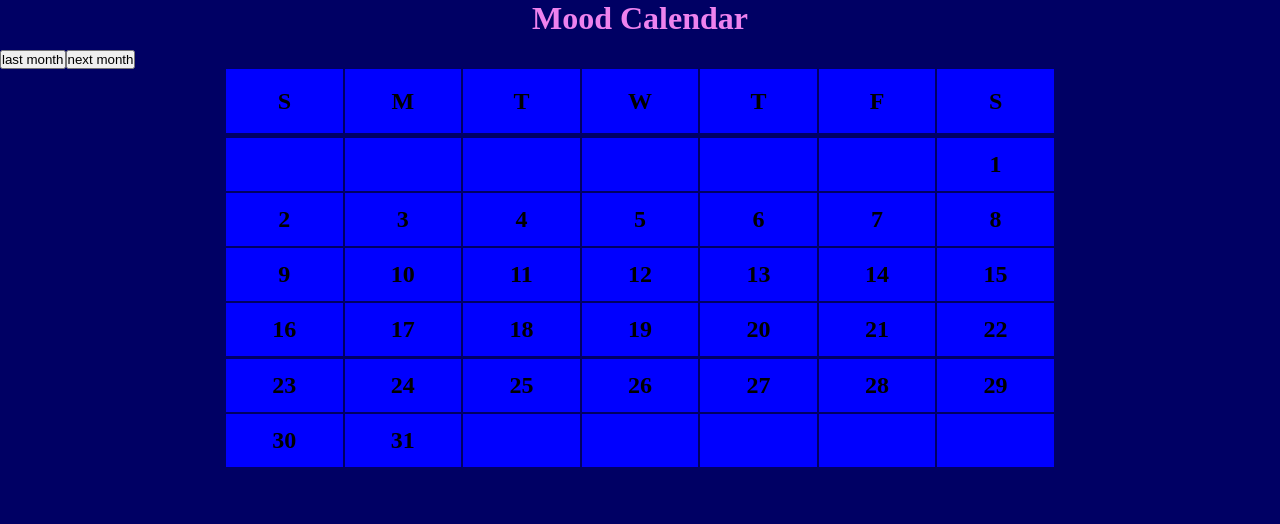
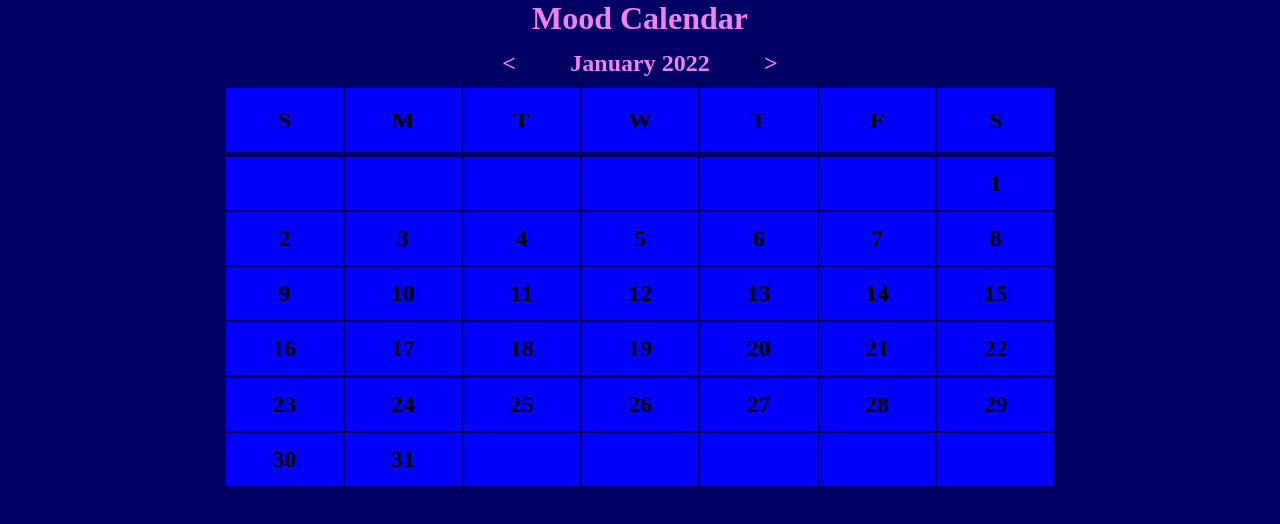
Before and after one commit to Matthew-Sudekum/Mood-Calendar, an Angular app: page /calendar in a window 1280 px wide. Shown: the top 524 px of the page. Built offline with nearby package versions, Linux system fonts and the light colour scheme.

Commit message:
Styled calendar better; Started work on selecting moods for each day

```diff
--- a/src/app/app.module.ts
+++ b/src/app/app.module.ts
@@ -4,11 +4,13 @@ import { BrowserModule } from '@angular/platform-browser';
 import { AppRoutingModule } from './app-routing.module';
 import { AppComponent } from './app.component';
 import { CalendarComponent } from './calendar/calendar.component';
+import { MoodComponent } from './mood/mood.component';
 
 @NgModule({
   declarations: [
     AppComponent,
-    CalendarComponent
+    CalendarComponent,
+    MoodComponent
   ],
   imports: [
     BrowserModule,
--- a/src/app/calendar/calendar.component.css
+++ b/src/app/calendar/calendar.component.css
@@ -5,6 +5,21 @@ div {
 h1 {
     height: 50px;
     color: violet;
+}
+div#top {
+    margin-bottom: 10px;
+    height: 28px;
+    width: 30%;
+}
+#top > h2 {
+    color: violet;
+}
+#chevron {
+    width: 25px;
+}
+#chevron:hover {
+    color: rgb(255, 205, 255);
+    cursor: pointer;
 }
 .flex-container {
     justify-content: center;
@@ -61,3 +76,8 @@ h1 {
     vertical-align: middle;
     text-align: center;
 }
+
+.select:hover {
+    background-color: rgb(0, 0, 190);
+    cursor: pointer;
+}
--- a/src/app/calendar/calendar.component.html
+++ b/src/app/calendar/calendar.component.html
@@ -1,6 +1,9 @@
 <h1 class="flex-center">Mood Calendar</h1>
-<button class="flex-center" (click)="getLastCalendar()">last month</button>
-<button class="flex-center" (click)="getNextCalendar()">next month</button>
+<div id="top" class="flex-center flex-flow">
+    <h2 id="chevron" (click)="getLastCalendar()">&#60;</h2>
+    <h2 id="month">{{ monthName + " " + currentYear }}</h2>
+    <h2 id="chevron" (click)="getNextCalendar()">&#62;</h2>
+</div>
 <div class="calendar flex-center">
     <div id="dayTitles" class="flex-flow">
         <div><h2>S</h2></div>
@@ -12,8 +15,10 @@
         <div><h2>S</h2></div>
     </div>
     <div id="days" class="flex-flow">
-        <div *ngFor="let day of days; let i = index">
-            <h2>{{ days[i].innerText }}</h2>
+        <app-mood *ngIf="displayMoodSelect" [display]=displayMoodSelect (displayChanged)="displayChangedHandler($event)"></app-mood>
+        <div *ngFor="let day of days; let i = index" [style.height]="shortMonth ? '19%' : '16%'">
+            <h2 [className]="days[i].innerText != '' ? 'select' : ''" (click)="displayMoods(i)">{{ days[i].innerText }}</h2>
         </div>
+
     </div>
 </div>
--- a/src/app/calendar/calendar.component.ts
+++ b/src/app/calendar/calendar.component.ts
@@ -1,4 +1,4 @@
-import { Component, OnInit } from '@angular/core';
+import { Component, Input, OnInit } from '@angular/core';
 import { ViewEncapsulation } from '@angular/core';
 
 @Component({
@@ -15,6 +15,23 @@ export class CalendarComponent implements OnInit {
   firstDayOfMonth = new Date(this.currentYear, this.currentMonth, 1).getDay();
   lastDayOfMonth = new Date(this.currentYear, this.currentMonth + 1, 0);
   days = new Array();
+  monthName = this.today.toLocaleString("default", { month:"long" });
+  shortMonth: boolean = false;
+
+  @Input() displayMoodSelect: boolean = false;
+
+  displayMoods(int: number){
+    if(this.days[int].innerText != '') {
+      console.log(int + ", " + this.days[int].innerText);
+      this.displayMoodSelect = true;
+    }
+    else {
+      console.log(int);
+    }
+  }
+  displayChangedHandler(val: boolean){
+    this.displayMoodSelect = val;
+  }
 
   constructor() { }
 
@@ -25,6 +42,20 @@ export class CalendarComponent implements OnInit {
   createDays() {
     let el;
     for(let i = 0; i < 42; i++){
+      if(i > this.lastDayOfMonth.getDate() + this.firstDayOfMonth - 1){
+        if(i == 35){ //35 is start of last row
+          this.shortMonth = true;
+          i = 42;
+        }
+        else{
+          if(this.shortMonth != false)
+            this.shortMonth = false;
+          el = document.createElement("h2");
+          el.innerText = "";
+          this.days.push(el);
+        }
+      }
+      else{
         el = document.createElement("h2");
         if(i < this.firstDayOfMonth)
           el.innerText = "";
@@ -32,11 +63,9 @@ export class CalendarComponent implements OnInit {
           let text = i - this.firstDayOfMonth + 1;
           el.innerText = text.toString();
         }
-      if(i > this.lastDayOfMonth.getDate() + this.firstDayOfMonth - 1)
-        el.innerText = "";
         this.days.push(el);
       }
-    this.cullDays();
+    }
   }
 
   clearCalendar() {
@@ -53,8 +82,7 @@ export class CalendarComponent implements OnInit {
     else{
       this.currentMonth++;
     }
-    this.firstDayOfMonth = new Date(this.currentYear, this.currentMonth, 1).getDay();
-    this.lastDayOfMonth = new Date(this.currentYear, this.currentMonth + 1, 0);
+    this.setDateInfo();
     this.clearCalendar();
     this.createDays();
   }
@@ -67,21 +95,14 @@ export class CalendarComponent implements OnInit {
     else{
       this.currentMonth--;
     }
-    this.firstDayOfMonth = new Date(this.currentYear, this.currentMonth, 1).getDay();
-    this.lastDayOfMonth = new Date(this.currentYear, this.currentMonth + 1, 0);
+    this.setDateInfo();
     this.clearCalendar();
     this.createDays();
   }
 
-  cullDays() {
-    if (this.days[36].innerText != ""){
-      return;
-    }
-    else{
-      for(let i = 42; i > 35; i--) {
-        this.days.pop();
+  setDateInfo() {
+    this.firstDayOfMonth = new Date(this.currentYear, this.currentMonth, 1).getDay();
+    this.lastDayOfMonth = new Date(this.currentYear, this.currentMonth + 1, 0);
+    this.monthName = new Date(this.currentYear, this.currentMonth, 1).toLocaleString("default", { month:"long" });
   }
 }
-  }
-
-}
--- /dev/null
+++ b/src/app/mood/mood.component.css
@@ -0,0 +1,25 @@
+.dreadful {
+    background-color: red;
+}
+
+.bad {
+    background-color: orange;
+}
+
+.neutral {
+    background-color: darkgrey;
+}
+
+.good {
+    background-color: yellow;
+}
+
+.great {
+    background-color: green;
+}
+
+div {
+    position: absolute;
+    width: 64.7%;
+    height: 41%;
+}
--- /dev/null
+++ b/src/app/mood/mood.component.html
@@ -0,0 +1,3 @@
+<div class="neutral">
+<button (click)="closeDisplay()">close</button>
+</div>
--- /dev/null
+++ b/src/app/mood/mood.component.ts
@@ -0,0 +1,25 @@
+import { EventEmitter } from '@angular/core';
+import { Component, Input, OnInit, Output } from '@angular/core';
+
+@Component({
+  selector: 'app-mood',
+  templateUrl: './mood.component.html',
+  styleUrls: ['./mood.component.css']
+})
+export class MoodComponent implements OnInit {
+
+  @Input() display: boolean;
+  @Output() displayChanged = new EventEmitter<boolean>();
+
+  moodColors = ['red', 'orange', 'grey', 'yellow', 'green'];
+
+  constructor() { }
+
+  ngOnInit(): void {
+  }
+
+  closeDisplay(){
+    this.displayChanged.emit(false);
+  }
+
+}
--- a/tsconfig.json
+++ b/tsconfig.json
@@ -5,7 +5,7 @@
     "baseUrl": "./",
     "outDir": "./dist/out-tsc",
     "forceConsistentCasingInFileNames": true,
-    "strict": true,
+    "strict": false,
     "noImplicitReturns": true,
     "noFallthroughCasesInSwitch": true,
     "sourceMap": true,
```
Also changed, not shown: 1 other file (tests, documents, lock files or other folders). Lines whose indentation alone changed are shown as unchanged.
